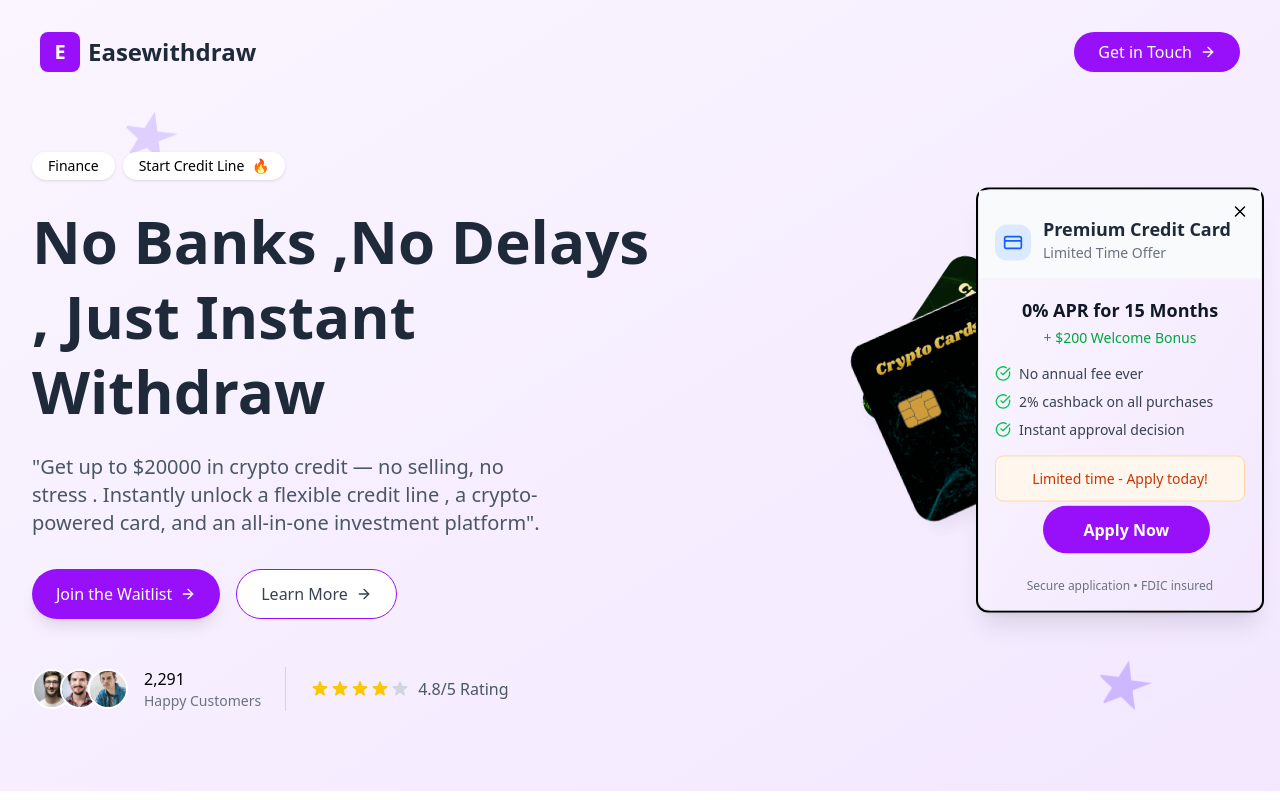
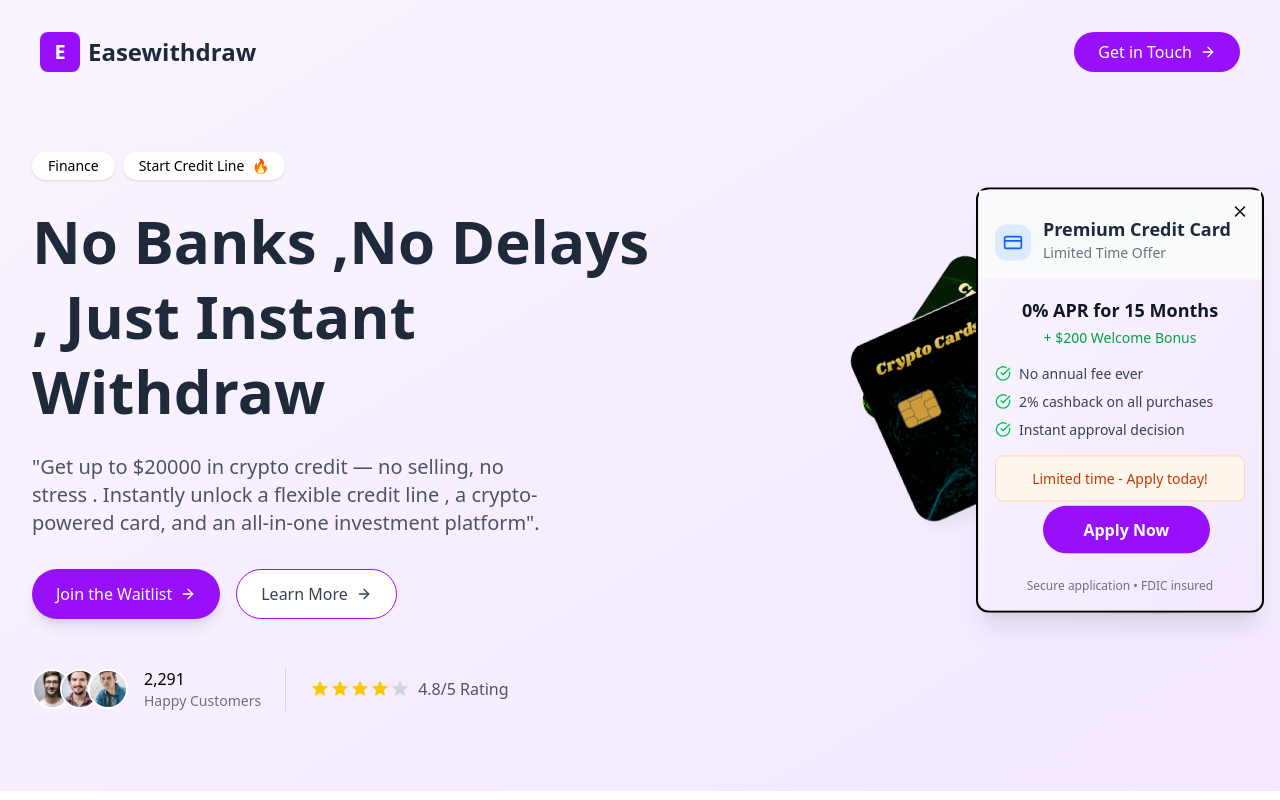
Before and after one commit to Suryansh9331/Ease_sales, a React (Vite) app: page / in a window 1280 px wide. Shown: the top 800 px of the page. Built offline with nearby package versions, Linux system fonts and the light colour scheme.

Commit message:
All completed

```diff
--- a/src/Components/CheckScoreButton/index.jsx
+++ b/src/Components/CheckScoreButton/index.jsx
@@ -6,7 +6,7 @@ const CheckScore = ({ onTriggerPopup }) => {
   const [isDownloading, setIsDownloading] = useState(false);
 
   return (
-    <div className="w-full py-10 px-2 overflow-hidden" style={{ backgroundColor: "#FFFFFF" }}>
+    <div className="w-full py-10  px-2 overflow-hidden" style={{ backgroundColor: "#FFFFFF" }}>
       <div className="max-w-4xl mx-auto text-center">
         {/* Main Heading */}
         <h1 className="text-4xl md:text-6xl font-bold mb-4 leading-tight" style={{ color: '#11182b' }}>
--- a/src/Components/ReachUS/index.jsx
+++ b/src/Components/ReachUS/index.jsx
@@ -440,7 +440,7 @@ export default function ContactSection({ onTriggerPopup }) {
         {/* Bottom Row: Copyright and Contact Email */}
         <div className="flex flex-col space-y-4 sm:space-y-0 sm:flex-row sm:justify-between sm:items-center pt-6 border-t border-gray-700">
           <div className="text-gray-400 text-xs sm:text-sm text-center sm:text-left order-2 sm:order-1">
-            © 2025 WWW.Easewithdraw.Com . All rights reserved.
+            © 2025 Easewithdraw All rights reserved.
           </div>
           <div className="text-gray-400 text-xs sm:text-sm text-center sm:text-right order-1 sm:order-2">
             Contact: <a href="mailto:contact@yourcompany.com" className="text-purple-400 hover:text-purple-300 transition-colors duration-300 break-all">info@easewithdraw.com</a>
--- a/src/Components/header/index.jsx
+++ b/src/Components/header/index.jsx
@@ -28,16 +28,8 @@ export default function Header({ onTriggerPopup }) {
   return (
     <div className="relative w-full h-auto overflow-hidden bg-gradient-to-br from-purple-50 to-purple-100">
       {/* Decorative elements */}
-      <div className="absolute top-28 left-32 opacity-20 animate-spin-slow">
-        <svg width="50" height="50" viewBox="0 0 50 50" fill="none">
-          <path d="M25 0L30 20H50L35 32.3607L40 52.3607L25 40L10 52.3607L15 32.3607L0 20H20L25 0Z" fill="#7444FD" />
-        </svg>
-      </div>
-      <div className="absolute bottom-20 right-32 opacity-30 animate-spin-slow">
-        <svg width="50" height="50" viewBox="0 0 50 50" fill="none">
-          <path d="M25 0L30 20H50L35 32.3607L40 52.3607L25 40L10 52.3607L15 32.3607L0 20H20L25 0Z" fill="#7444FD" />
-        </svg>
-      </div>
+
+
 
       {/* Navbar - Simplified with only logo and button */}
       <nav className={`w-full py-6  lg:py-8 px-4 lg:px-10 md:px-6 transition-all duration-300 z-50 ${
```
